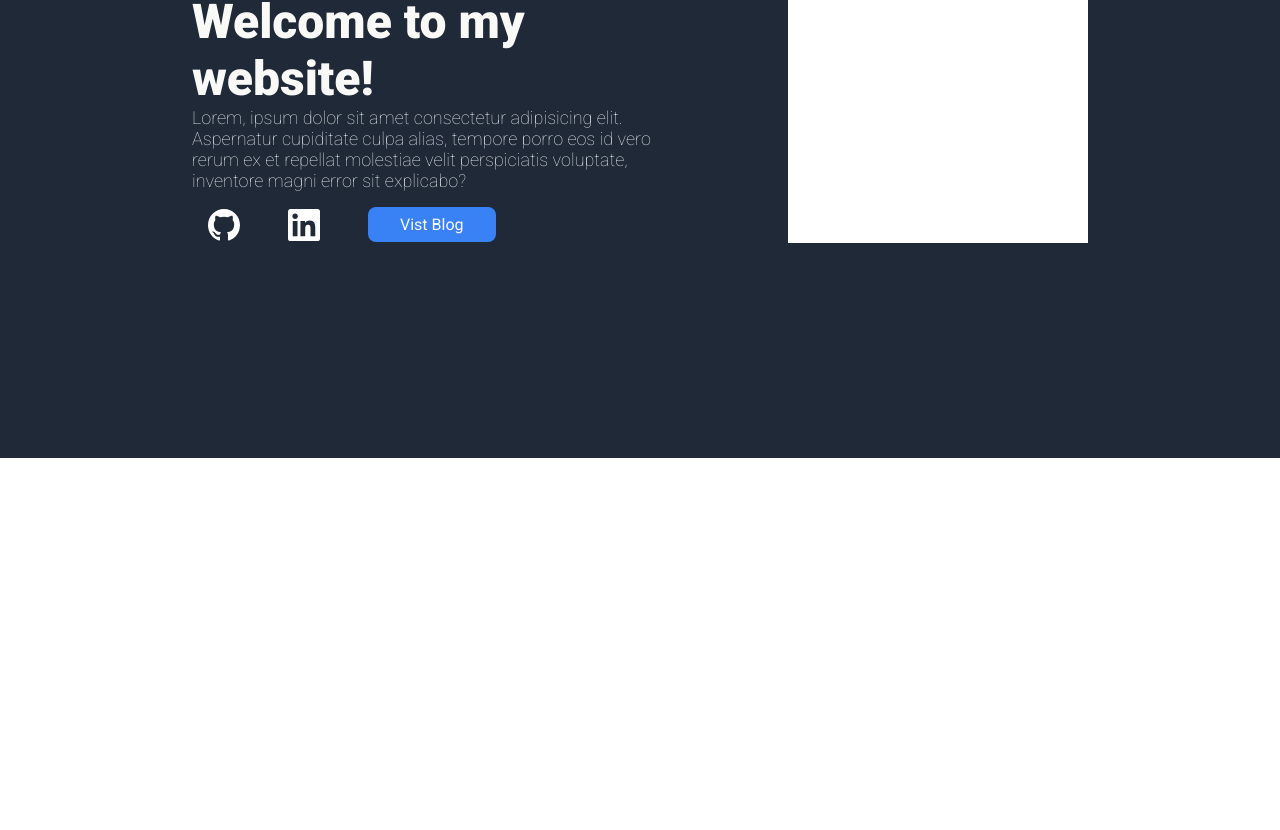
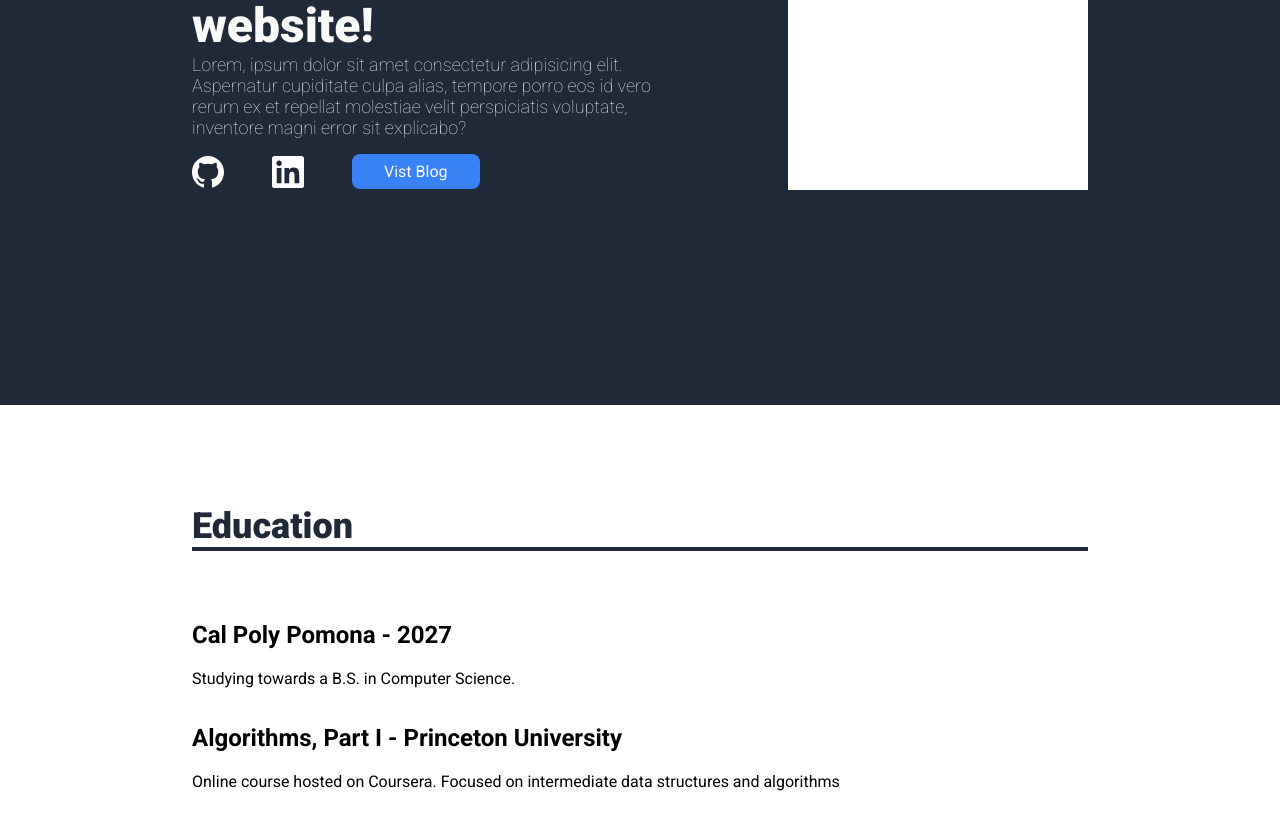
Before and after one commit to samly100405/Personal-Website, a React (Vite) app: page / in a window 1280 px wide. Shown: the part 260-1090 px from the top of the page. Before the commit the page ends 800 px from the top, so only its background shows below. Built offline with nearby package versions, Linux system fonts and the light colour scheme.

Commit message:
create education section

```diff
--- a/src/Header.css
+++ b/src/Header.css
@@ -7,7 +7,9 @@
   background-color: #1f2937;
   color: #f9faf8;
 
-  padding: 0 15%;
+  padding: 8px 15%;
+
+  position: fixed;
 }
 
 .header-right {
--- a/src/MainContent.css
+++ b/src/MainContent.css
@@ -1,3 +1,4 @@
+
 .hero {
   display: flex;
   width: 100%;
@@ -10,6 +11,20 @@
   padding: 200px 15%;
 }
 
+.hero h1 {
+    color: #f9faf8;
+    font-size: 48px;
+    font-weight: 900;
+    margin: 0;
+}
+
+.hero p {
+    color: #e5e7eb;
+    font-weight: 100;
+    font-size: 18px;
+    margin: 0;
+}
+
 .hero-left {
     width: 500px;
 }
@@ -18,7 +33,7 @@
     display: flex;
     align-items: center;
     flex-wrap: wrap;
-    margin: 16px;
+    margin: 16px 0;
     gap: 48px;
 }
 
@@ -43,18 +58,32 @@
     width: 300px;
 }
 
-h1 {
-    font-size: 48px;
+.education-section {
+    padding: 100px 15%;
+}
+
+.education-section h1 {
+    font-size: 36px;
     font-weight: 900;
-    color: #f9faf8;
-
+    color: #1f2937;
     margin: 0;
 }
 
-p {
-    color: #e5e7eb;
-    font-weight: 100;
-    font-size: 18px;
+.education-title {
+    border-bottom: solid #1f2937 4px;
+    margin-bottom: 50px;
+}
 
-    margin: 0;
+.education-item {
+    display: flex;
+    justify-content: space-between;
 }
+
+.education-item-right {
+    width: 200px;
+}
+
+ul {
+    list-style-type: none;
+    padding: 0;
+}
--- a/src/MainContent.jsx
+++ b/src/MainContent.jsx
@@ -9,6 +9,7 @@ function MainContent() {
     return (
         <div className="main-content">
             <Hero />
+            <EducationSection />
         </div>
     )
 }
@@ -43,4 +44,37 @@ function SocialsButtons() {
     )
 }
 
+function EducationSection() {
+    return (
+        <div className="education-section">
+            <div className="education-title">
+                <h1>Education</h1>
+            </div>
+
+
+            <ul className="education-items">
+                <li className="education-item">
+                    <div className="education-item-left">
+                        <h2>Cal Poly Pomona - 2027</h2>
+                        <p>Studying towards a B.S. in Computer Science.</p>
+                    </div>
+                    <div className="education-item-right">
+
+                    </div>
+                </li>
+                <li className="education-item">
+                    <div className="education-item-left">
+                        <h2>Algorithms, Part I - Princeton University</h2>
+                        <p>Online course hosted on Coursera. Focused on intermediate data structures and algorithms</p>
+                    </div>
+                    <div className="education-item-right">
+
+                    </div>
+                </li>
+            </ul>
+
+        </div>
+    )
+}
+
 export default MainContent;
```
